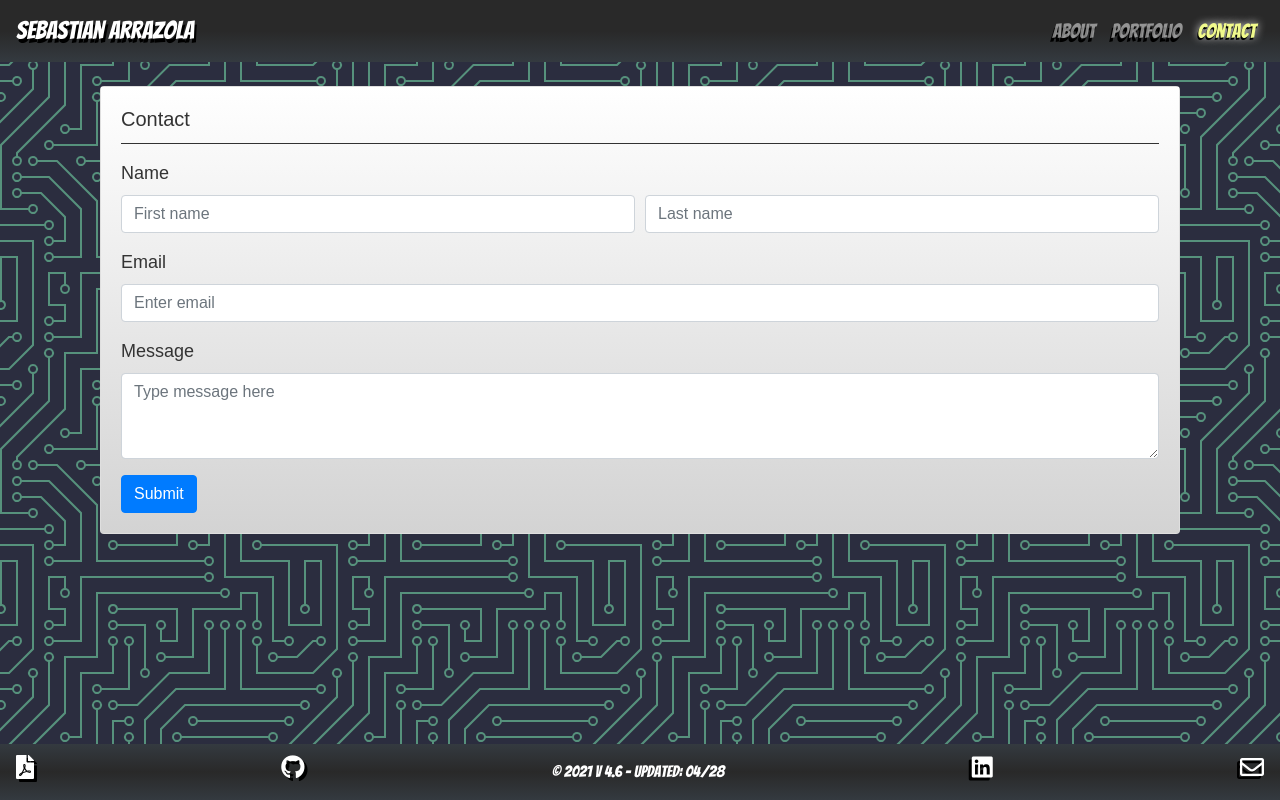
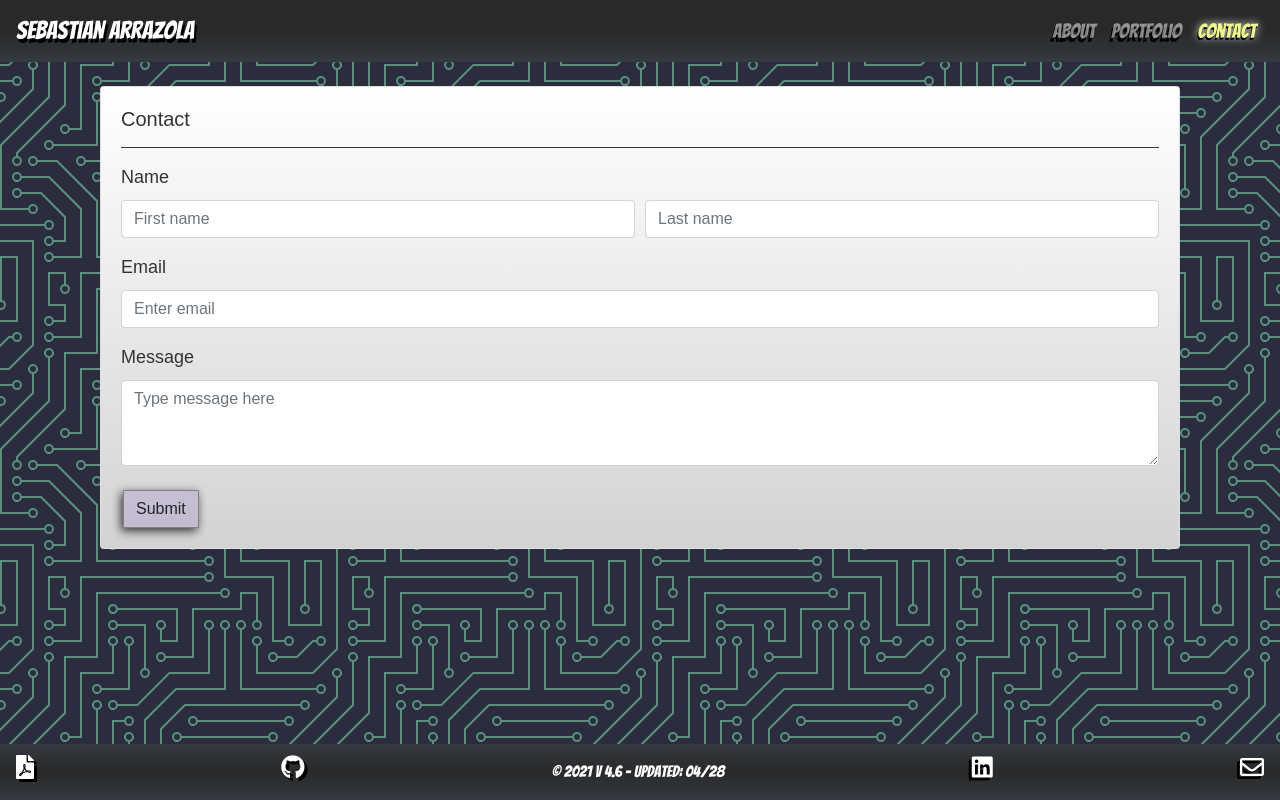
Before and after one commit to SeaBa55/react-portfolio, a React (Create React App) app: page /#/contact in a window 1280 px wide. Built offline with nearby package versions, Linux system fonts and the light colour scheme; a web font is replaced by a local one.

Commit message:
styled contact page submit button, and resume modal buttons

```diff
--- a/src/components/footer/index.js
+++ b/src/components/footer/index.js
@@ -40,7 +40,7 @@ function Footer() {
                         <i className="foot-icon-right fab fa-linkedin fa-2x"></i>
                     </a>
                     {/* <!-- Email info popover --> */}
-                    <OverlayTrigger trigger="click" rootClose placement="right" placement="top" overlay={popover}>
+                    <OverlayTrigger trigger="click" rootClose placement="top" overlay={popover}>
                         <div className="foot-link">
                             <i className="foot-icon-right far fa-envelope fa-2x"></i>
                         </div>
--- a/src/components/resume/index.js
+++ b/src/components/resume/index.js
@@ -18,11 +18,11 @@ function Resume(props) {
             <Modal.Body className="text-center" bsPrefix>
                 <img className="resume img-fluid" src="images/Sebastian_Arrazola_IT_v4.JPG" alt="Sebastian's Resume"/>
             </Modal.Body>
-            <Modal.Footer className="py-1">
-                <a className="btn btn-primary" href="images/Sebastian_Arrazola_IT_v2.pdf" download="Sebastian_Arrazola.pdf">
+            <Modal.Footer className="py-1" id="modal-footer">
+                <a className="btn modal-from-button" href="images/Sebastian_Arrazola_IT_v2.pdf" download="Sebastian_Arrazola.pdf">
                     <i className="fa fa-download"></i> Download
                 </a>
-                <Button onClick={props.onHide}>Close</Button>
+                <Button bsPrefix className="modal-from-button" onClick={props.onHide}>Close</Button>
             </Modal.Footer>
         </Modal>
     );
--- a/src/components/resume/style.css
+++ b/src/components/resume/style.css
@@ -1,3 +1,34 @@
-#modal-title{
+#modal-title, #modal-footer {
     font-family: 'Saira Semi Condensed', sans-serif;
-};
+}
+
+.modal-from-button {
+    box-sizing: border-box;
+    display: inline-block;
+    font-weight: 400;
+    color: #333;
+    text-align: center;
+    vertical-align: middle;
+    -webkit-user-select: none;
+    user-select: none;
+    background-color: rgba(104, 58, 183, 0.165) !important;
+    box-shadow: 2px 3px 10px 0px #333 !important;
+    border: 1px solid rgb(133, 127, 127) !important;
+    margin-top: 8px;
+    margin-left: 2px;
+    padding: .375rem .75rem;
+    font-size: 1rem;
+    line-height: 1.5;
+    border-radius: .05rem !important;
+    transition: all 250ms ease 0s;
+}
+
+.modal-from-button:focus {
+    border: 1px solid rgb(133, 127, 127) !important;
+    box-shadow: 2px 3px 8px 0px #333 !important;
+}
+
+.modal-from-button:active {
+    box-shadow: 0 0 2px 0px #333 !important;
+    background-color: rgba(104, 58, 183, 0.255) !important;
+}
--- a/src/pages/contact/index.js
+++ b/src/pages/contact/index.js
@@ -93,7 +93,7 @@ const Contact = () => {
                                 </Form.Label>
                                 <Form.Control as="textarea" rows={3} placeholder="Type message here" name="message"></Form.Control>
                             </Form.Group>
-                            <Button type="submit" value="Send" className="btn btn-primary">Submit</Button>
+                            <Button type="submit" value="Send" bsPrefix className="btn from-button">Submit</Button>
                         </Form>
                         }
                     </Card.Body>
--- a/src/pages/contact/style.css
+++ b/src/pages/contact/style.css
@@ -4,6 +4,10 @@
 
 .form-group-1 {
     margin-top: 16px;
+}
+
+.card-text {
+    height: 28px;
 }
 
 .errorMsg {
@@ -18,3 +22,34 @@
     font-family: 'Lobster', cursive;
     color:#cc624c;
 }
+
+.from-button {
+    box-sizing: border-box;
+    display: inline-block;
+    font-weight: 400;
+    color: #333;
+    text-align: center;
+    vertical-align: middle;
+    -webkit-user-select: none;
+    user-select: none;
+    background-color: rgba(104, 58, 183, 0.165) !important;
+    box-shadow: -2px 3px 10px 0px #333 !important;
+    border: 1px solid rgb(133, 127, 127) !important;
+    margin-top: 8px;
+    margin-left: 2px;
+    padding: .375rem .75rem;
+    font-size: 1rem;
+    line-height: 1.5;
+    border-radius: .05rem !important;
+    transition: all 250ms ease 0s;
+}
+
+.from-button:focus {
+    border: 1px solid rgb(133, 127, 127) !important;
+    box-shadow: -2px 3px 8px 0px #333 !important;
+}
+
+.from-button:active {
+    box-shadow: 0 0 2px 0px #333 !important;
+    background-color: rgba(104, 58, 183, 0.255) !important;
+}
```
